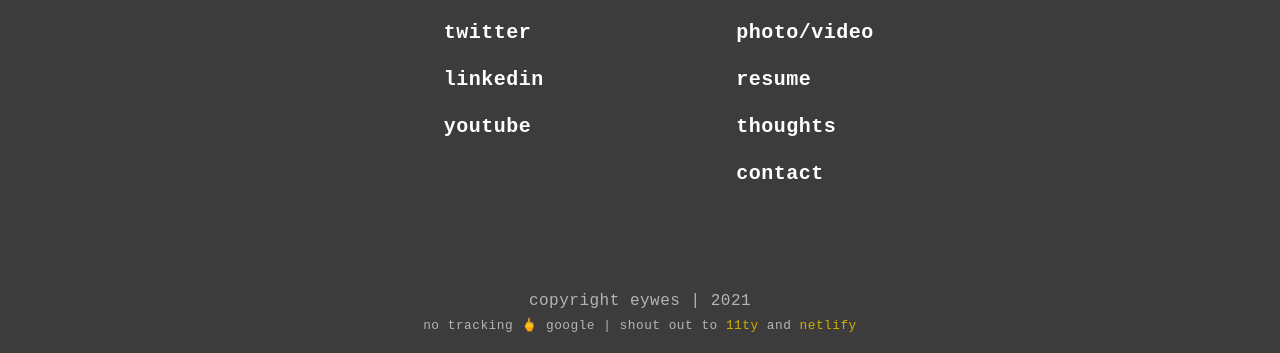
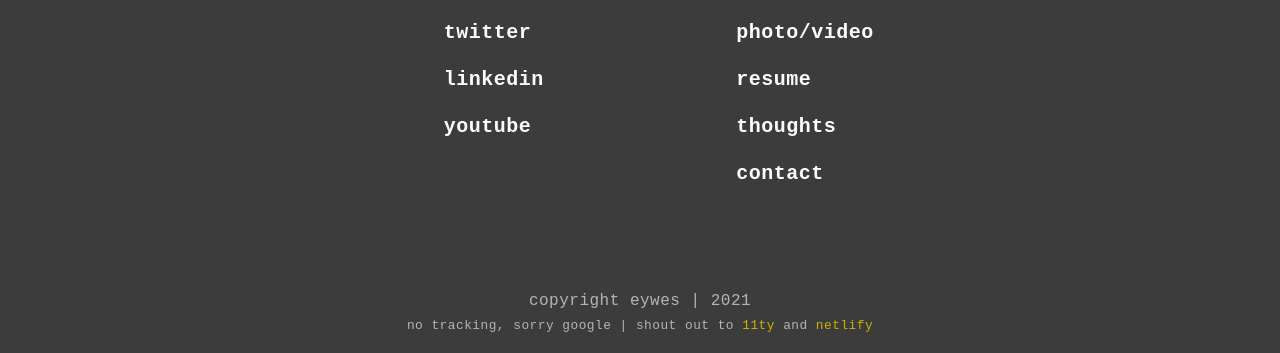
Before and after one commit to wgates/eywes, an Eleventy site: page index.html in a window 1280 px wide. Shown: the part 7443-7796 px from the top of the page. Built offline with nearby package versions, Linux system fonts and the light colour scheme; Eleventy itself is replaced by a stand-in of ours; files that its build step writes are made by us from their sources; a web font is replaced by a local one.

Commit message:
removing emoji from footer

```diff
--- a/_includes/layouts/footer.njk
+++ b/_includes/layouts/footer.njk
@@ -30,6 +30,6 @@
         </ul>
     </div>
 
-    <p class="copy">copyright eywes | 2021<br /><small>no tracking 🖕 google | shout out to <a href="https://11ty.dev" target="_blank">11ty</a> and <a href="https://netlify.com" target="_blank">netlify</a></small></p>
+    <p class="copy">copyright eywes | 2021<br /><small>no tracking, sorry google | shout out to <a href="https://11ty.dev" target="_blank">11ty</a> and <a href="https://netlify.com" target="_blank">netlify</a></small></p>
 
 </footer>
```
Also changed, not shown: 17 other files.
